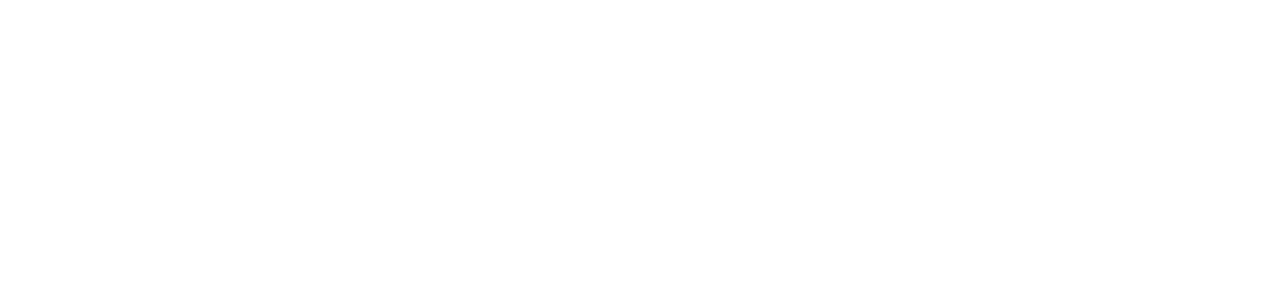
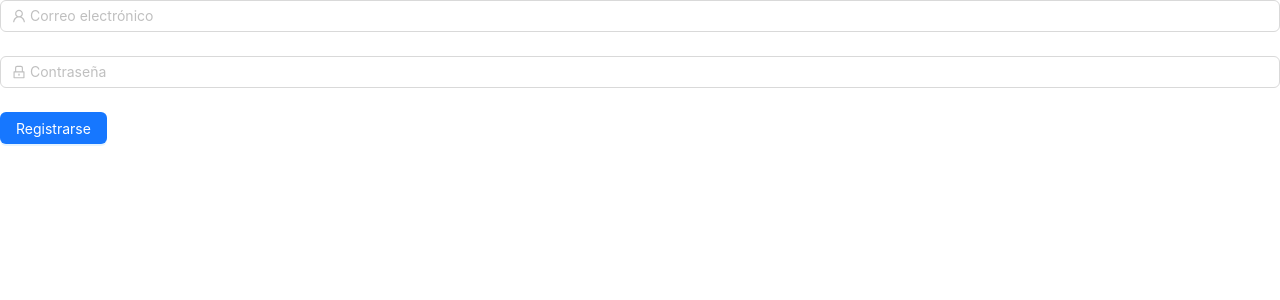
Before and after one commit to leogo22mz/survwayProject, a React (Create React App) app in the folder frontend/: page /signup in a window 1280 px wide. Before the commit this address had no page. Shown: the top 300 px of the page. Built offline with nearby package versions, Linux system fonts and the light colour scheme.

Commit message:
Authentication implement is correct

```diff
--- a/frontend/src/App.tsx
+++ b/frontend/src/App.tsx
@@ -5,6 +5,7 @@ import SurveyInfo from './pages/SurveyInfo';
 import SurveyCreate from './pages/SurveyCreate';
 import SurveyUpdate from './pages/SurveyUpdate';
 import Login from './pages/Login';
+import Signup from './pages/Signup';
 
 function App() {
   return (
@@ -16,6 +17,7 @@ function App() {
       <Route path="/newsurvey" element={<SurveyCreate />} />
       <Route path="/updatesurvey/:id" element={<SurveyUpdate />} />
       <Route path="/login" element={<Login />} />
+      <Route path="/signup" element={<Signup />} />
     </Routes>
   </Router>
   );
--- a/frontend/src/pages/Login.tsx
+++ b/frontend/src/pages/Login.tsx
@@ -1,19 +1,36 @@
 import React, { useState } from 'react';
 import { useNavigate } from 'react-router-dom';
-import { Form, Input, Button, Checkbox } from 'antd';
+import { Form, Input, Button, Checkbox, message } from 'antd';
 import { UserOutlined, LockOutlined } from '@ant-design/icons';
+import axios from 'axios';
 import './Login.css';
+
 function Login() {
-    const navigate = useNavigate();
-    const [loading, setLoading] = useState(false);
+  const navigate = useNavigate();
+  const [loading, setLoading] = useState(false);
 
-    const onFinish = (values: any) => {
-      setLoading(true);
-      console.log('Received values of form:', values);
-      // Aquí implementarías la lógica de inicio de sesión
-      // Por ejemplo, hacer una solicitud a tu API
-      setLoading(false);
-    };
+  const onFinish = async (values: any) => {
+    setLoading(true);
+    try {
+      const response = await axios.post('http://localhost:3000/login', {
+        user: {
+          email: values.email,
+          password: values.password
+        }
+      });
+
+      localStorage.setItem('token', response.data.token);
+      navigate('/');
+      message.success('Inicio de sesión exitoso!');
+    } catch (error) {
+      console.error('Error de inicio de sesión', error);
+      message.error('Error al iniciar sesión');
+    }
+    setLoading(false);
+  };
+
+
+
 
     return (
       <div className="login-container">
@@ -24,7 +41,7 @@ function Login() {
           onFinish={onFinish}
         >
           <Form.Item
-            name="username"
+            name="email"
             rules={[{ required: true, message: 'Por favor, introduce tu nombre de usuario!' }]}
           >
             <Input prefix={<UserOutlined className="site-form-item-icon" />} placeholder="Nombre de usuario" />
--- /dev/null
+++ b/frontend/src/pages/Signup.tsx
@@ -0,0 +1,70 @@
+import React, { useState } from 'react';
+import { useNavigate } from 'react-router-dom';
+import { Form, Input, Button, message } from 'antd';
+import { UserOutlined, LockOutlined } from '@ant-design/icons';
+import axios from 'axios';
+import './Login.css';
+
+function Register() {
+  const navigate = useNavigate();
+  const [loading, setLoading] = useState(false);
+
+  const onFinish = async (values: any) => {
+    setLoading(true);
+    try {
+        const response = await axios.post('http://localhost:3000/signup', {
+            user: {
+              email: values.email,
+              password: values.password
+            }
+          });
+
+
+      localStorage.setItem('token', response.data.token);
+      message.success('Registro exitoso!');
+      navigate('/');
+    } catch (error) {
+      console.error('Error en el registro', error);
+      message.error('Error al registrarse');
+    }
+    setLoading(false);
+  };
+
+  return (
+    <div className="register-container">
+      <Form
+        name="register"
+        className="register-form"
+        initialValues={{ remember: true }}
+        onFinish={onFinish}
+      >
+        <Form.Item
+          name="email"
+          rules={[
+            { required: true, message: 'Por favor, introduce tu correo electrónico!' },
+            { type: 'email', message: '¡El correo electrónico no es válido!' }
+          ]}
+        >
+          <Input prefix={<UserOutlined className="site-form-item-icon" />} placeholder="Correo electrónico" />
+        </Form.Item>
+        <Form.Item
+          name="password"
+          rules={[{ required: true, message: 'Por favor, introduce tu contraseña!' }]}
+        >
+          <Input
+            prefix={<LockOutlined className="site-form-item-icon" />}
+            type="password"
+            placeholder="Contraseña"
+          />
+        </Form.Item>
+        <Form.Item>
+          <Button type="primary" htmlType="submit" className="register-form-button" loading={loading}>
+            Registrarse
+          </Button>
+        </Form.Item>
+      </Form>
+    </div>
+  );
+}
+
+export default Register;
--- a/frontend/src/services/surveyService.tsx
+++ b/frontend/src/services/surveyService.tsx
@@ -12,15 +12,22 @@ const createSurvey = async (surveyData: any) => {
   }
 };
 
+
 const getSurveys = async () => {
+  const token = localStorage.getItem('token'); // Obtener el token del almacenamiento local
   try {
-    const response = await axios.get(`${API_BASE_URL}/surveys`);
+    const response = await axios.get(`${API_BASE_URL}/surveys`, {
+      headers: {
+        Authorization: `Bearer ${token}` // Incluir el token en la cabecera de autorización
+      }
+    });
     return response.data;
   } catch (error) {
     console.error('Error al obtener las encuestas', error);
     throw error;
   }
 };
+
 const getSurveyById = async (id: string) => {
   try {
     const response = await axios.get(`${API_BASE_URL}/surveys/${id}`);
```
Also changed, not shown: 2 other files (tests, documents, lock files or other folders).
